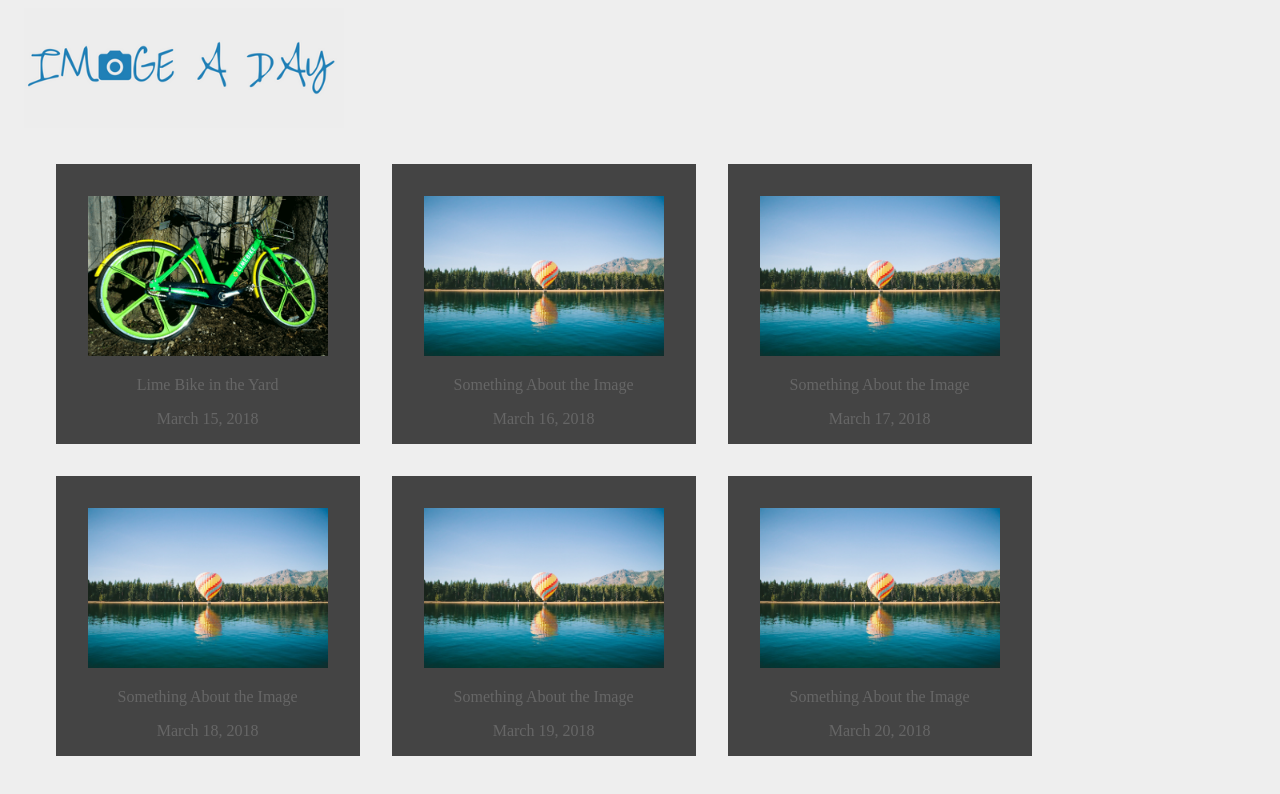
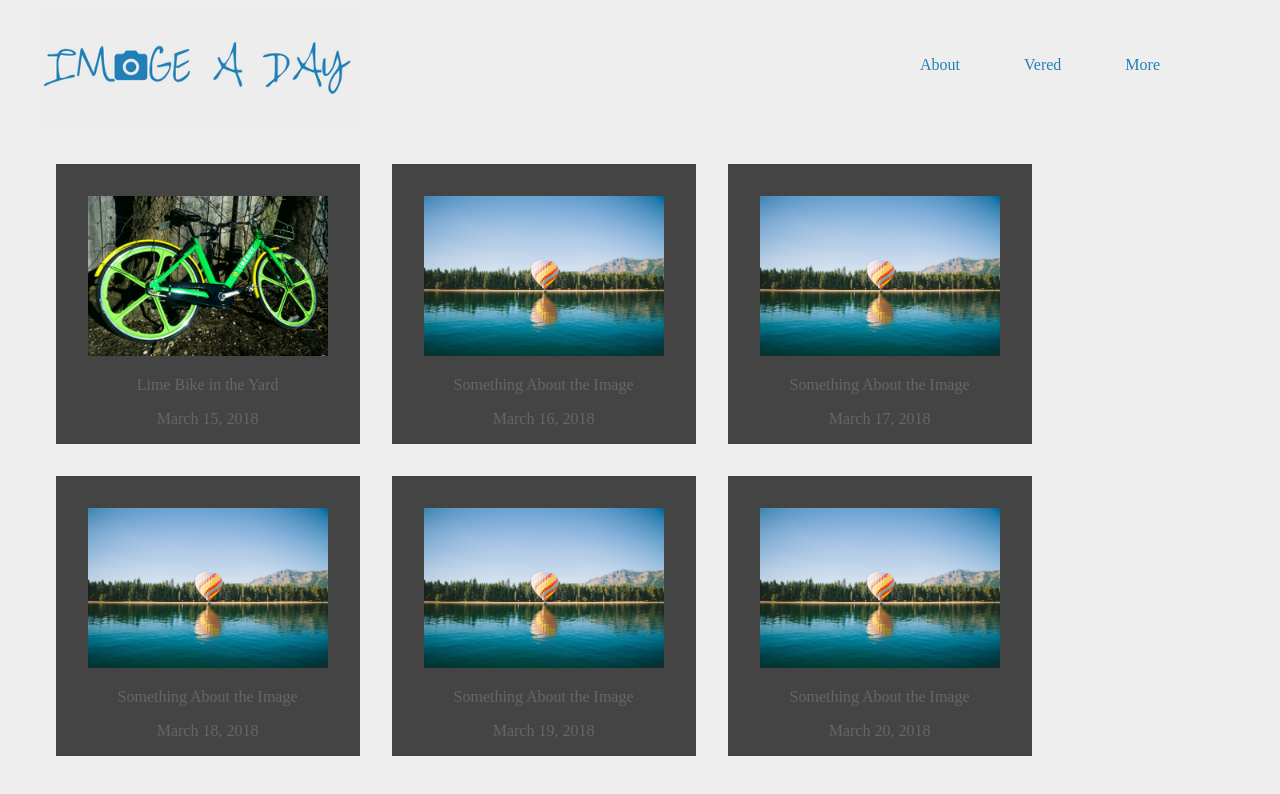
Before and after one commit to veredrec/image-a-day, a Vue app in the folder image-a-day-vue/: page / in a window 1280 px wide. Shown: the top 794 px of the page. Built offline with nearby package versions, Linux system fonts and the light colour scheme.

Commit message:
Create Header for pages Relates #8

```diff
--- a/image-a-day-vue/src/App.css
+++ b/image-a-day-vue/src/App.css
@@ -1,7 +1,3 @@
 body {
   background-color: #eee;
 }
-.logo {
-  margin-left: 1rem;
-  width: 20rem;
-}
--- a/image-a-day-vue/src/App.html
+++ b/image-a-day-vue/src/App.html
@@ -1,7 +1,6 @@
 
 <div id="app">
-  <img class="logo" src="./assets/image-a-day.png">
-  <!-- <app-header></app-header> -->
+  <app-header></app-header>
   <router-view/>
   <!-- <app-footer></app-footer> -->
 </div>
--- /dev/null
+++ b/image-a-day-vue/src/components/Header.css
@@ -0,0 +1,20 @@
+.header {
+  display: flex;
+  justify-content: space-between;
+}
+.logo {
+  margin-left: 2rem;
+  width: 20rem;
+}
+.navbar {
+  margin-right: 5rem;
+}
+.menu {
+  display: flex;
+  justify-content: center;
+}
+.menu-item {
+  margin: 2rem;
+  list-style-type: none;
+  color: #2180b7;
+}
--- /dev/null
+++ b/image-a-day-vue/src/components/Header.html
@@ -0,0 +1,12 @@
+<div class="header">
+  <div class="logo-area">
+    <img class="logo" src="./../assets/image-a-day.png">
+  </div>
+  <nav class="navbar">
+    <ul class="menu">
+      <li class="menu-item">About</li>
+      <li class="menu-item">Vered</li>
+      <li class="menu-item">More</li>
+    </ul>
+  </nav>
+</div>
--- /dev/null
+++ b/image-a-day-vue/src/components/Header.vue
@@ -0,0 +1,4 @@
+<template src="./Header.html"></template>
+<style scoped lang="css">
+  @import 'Header.css'
+</style>
```
Also changed, not shown: image-a-day-vue/src/main.js (+8 -8 lines).
